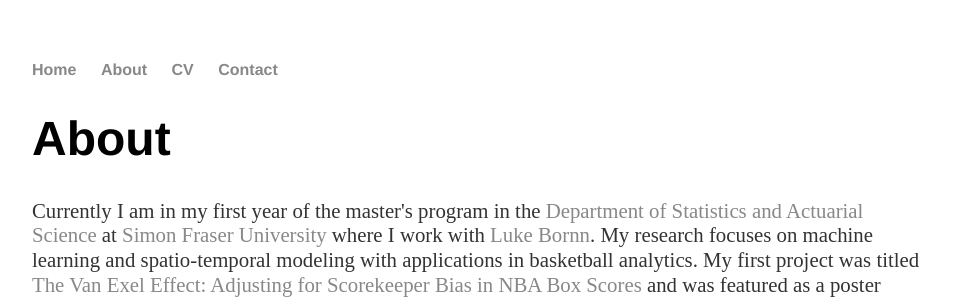
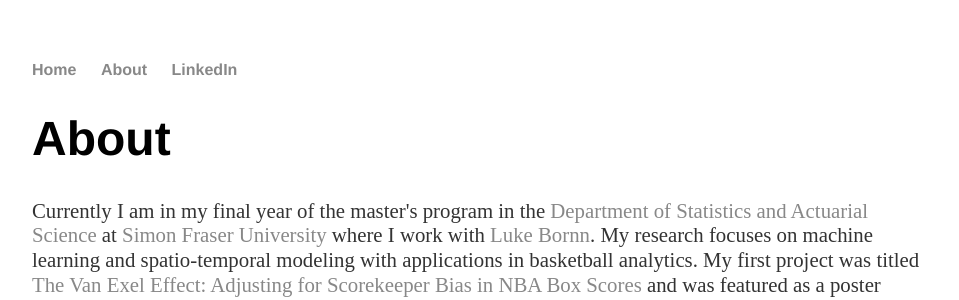
Before and after one commit to mvanbommel/mvanbommel.github.io, a Jekyll site: the page built from about/index.html, in a window 1280 px wide. Shown: the top 300 px of the page, without its empty margins (160-1119 px from the left). Built offline with Jekyll 4.4.1, drawn with Linux system fonts in a browser that asks for light colours.

Commit message:
Header change
Removed CV, added LinkedIn

```diff
--- a/_layouts/default.html
+++ b/_layouts/default.html
@@ -13,8 +13,7 @@
 <ul>
 <li><a href="/">Home</a></li>
 <li><a href="/about">About</a></li>
-<li><a href="/cv/Matthew van Bommel.pdf">CV</a></li>
-<li><a href="/contact">Contact</a></li>
+<li><a href="https://ca.linkedin.com/in/matthewvanbommel">LinkedIn</a></li>
 </ul>
     </nav>
 <div class="container">
--- a/about/index.html
+++ b/about/index.html
@@ -5,7 +5,7 @@
 
 		<div class="about">
 			<h1>About</h1>
-			<p>Currently I am in my first year of the master's program in the <a href="https://www.stat.sfu.ca/">Department of Statistics and Actuarial Science</a> at <a href="http://www.sfu.ca/">Simon Fraser University</a> where I work with <a href="http://www.lukebornn.com/">Luke Bornn</a>. My research focuses on machine learning and spatio-temporal modeling with applications in basketball analytics. My first project was titled <a href="http://www.sloansportsconference.com/?p=17518">The Van Exel Effect: Adjusting for Scorekeeper Bias in NBA Box Scores</a> and was featured as a poster presentation at the 2016 <a href="http://www.sloansportsconference.com/">MIT Sloan Sports Analytics Conference</a>. </p>
+			<p>Currently I am in my final year of the master's program in the <a href="https://www.stat.sfu.ca/">Department of Statistics and Actuarial Science</a> at <a href="http://www.sfu.ca/">Simon Fraser University</a> where I work with <a href="http://www.lukebornn.com/">Luke Bornn</a>. My research focuses on machine learning and spatio-temporal modeling with applications in basketball analytics. My first project was titled <a href="http://www.sloansportsconference.com/?p=17518">The Van Exel Effect: Adjusting for Scorekeeper Bias in NBA Box Scores</a> and was featured as a poster presentation at the 2016 <a href="http://www.sloansportsconference.com/">MIT Sloan Sports Analytics Conference</a>. </p>
 
 			<p>Before coming to SFU, I obtained a BSc in Mathematics and Statistics at <a href="http://www2.acadiau.ca/">Acadia University</a>. There I worked with <a href="http://www.acadiau.ca/~hchipman/">Hugh Chipman</a>, <a href="http://www.acadiau.ca/~pranjan/">Pritam Ranjan</a>, and <a href="http://math.acadiau.ca/RichardKarsten.html">Richard Karsten</a> using Gaussian Process models to model potential energy generation surfaces of tidal energy turbines placed in the Minas Passage in the Bay of Fundy. This research resulted in my <a href="http://openarchive.acadiau.ca/cdm/singleitem/collection/HTheses/id/1153/rec/1">undergraduate thesis</a>.</p>
 		</div>
```
Also changed, not shown: contact/index.html (deleted, +0 -11 lines), 1 other file.
